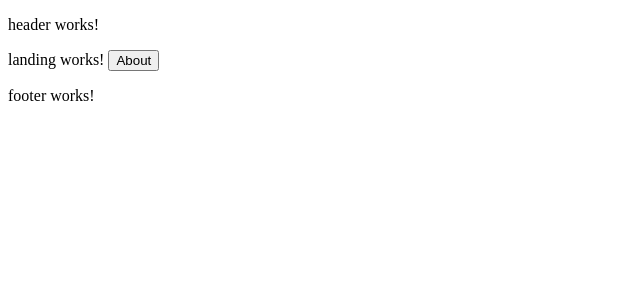
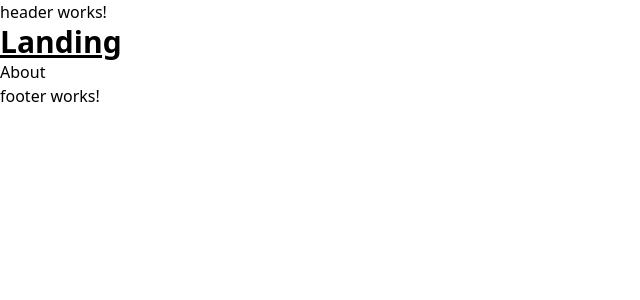
Before and after one commit to OBrien-Michael/OBrien-Michael.github.io, an Angular app: page / in a window 1280 px wide. Shown: the top 300 px of the page, without its empty margins (0-640 px from the left). Built offline with nearby package versions, Linux system fonts and the light colour scheme.

Commit message:
Added tailwindcss, autoprefixer and postcss

```diff
--- a/package.json
+++ b/package.json
@@ -36,6 +36,7 @@
     "@typescript-eslint/eslint-plugin": "5.59.2",
     "@typescript-eslint/parser": "5.59.2",
     "angular-cli-ghpages": "^1.0.6",
+    "autoprefixer": "^10.4.14",
     "eslint": "^8.39.0",
     "jasmine-core": "~4.6.0",
     "karma": "~6.4.0",
@@ -43,6 +44,8 @@
     "karma-coverage": "~2.2.0",
     "karma-jasmine": "~5.1.0",
     "karma-jasmine-html-reporter": "~2.0.0",
+    "postcss": "^8.4.23",
+    "tailwindcss": "^3.3.2",
     "typescript": "~5.0.2"
   }
 }
--- a/src/app/modules/pages/home/home.component.html
+++ b/src/app/modules/pages/home/home.component.html
@@ -1,5 +1,7 @@
+<h1 class="text-3xl font-bold underline ">
+  Landing
+</h1>
+
 <p>
-  landing works!
-
   <button routerLink="/about">About</button>
 </p>
--- a/src/styles.scss
+++ b/src/styles.scss
@@ -1 +1,4 @@
 /* You can add global styles to this file, and also import other style files */
+@tailwind base;
+@tailwind components;
+@tailwind utilities;
--- /dev/null
+++ b/tailwind.config.js
@@ -0,0 +1,10 @@
+/** @type {import('tailwindcss').Config} */
+module.exports = {
+  content: [
+    "./src/**/*.{html,ts}",
+],
+  theme: {
+    extend: {},
+  },
+  plugins: [],
+}
```
Also changed, not shown: 1 other file (tests, documents, lock files or other folders).
